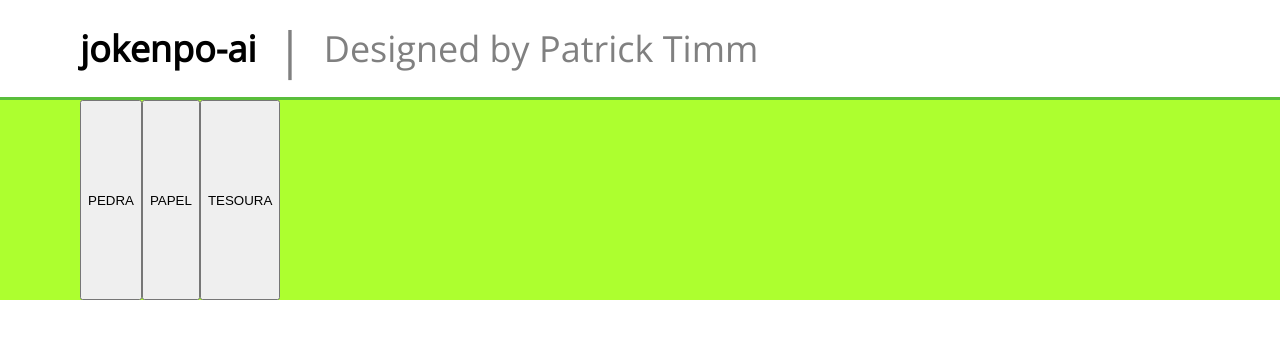
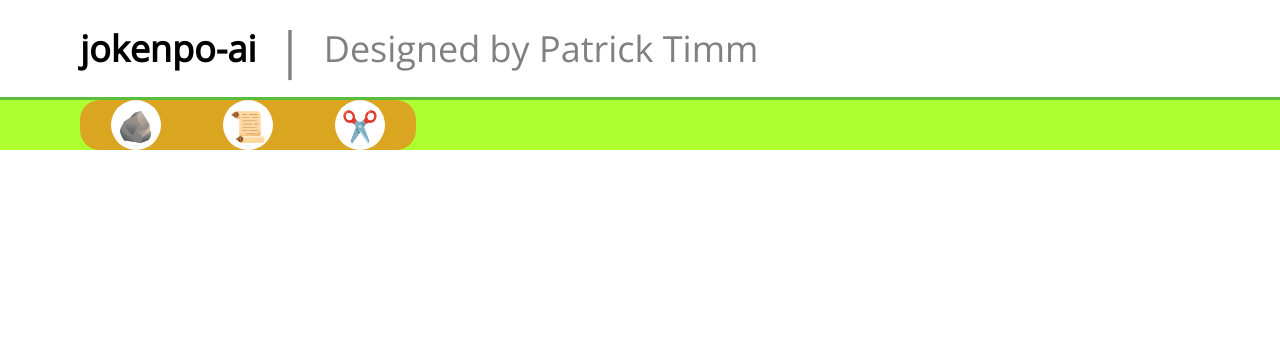
Before and after one commit to pctimm/jokenpo-ai, a website: page webapp/index.html in a window 1280 px wide. Drawn offline with nearby package versions, Linux system fonts and the light colour scheme.

Commit message:
button placeholders

```diff
--- a/webapp/css/style.css
+++ b/webapp/css/style.css
@@ -55,6 +55,29 @@ header {
 .play-content {
     display: flex;
     width: 100%;
-    height: 200px;
+    height: 100%;
     background-color: greenyellow;
 }
+
+.choose-buttons-content {
+    width: 30%;
+
+    display: flex;
+    justify-content: space-around;
+    background-color: goldenrod;
+    border-radius: 20px;
+}
+
+.button-choose {
+    display: flex;
+    align-items: center;
+    justify-content: center;
+    width: 50px;
+    height: 50px;
+    border-radius: 50px;
+    background-color: rgb(255, 255, 255);
+}
+
+.emoji-button {
+    font-size: 30px;
+}
--- a/webapp/index.html
+++ b/webapp/index.html
@@ -21,9 +21,18 @@
         </header>
 
         <section class="container play-content">
-            <button>PEDRA</button>
-            <button>PAPEL</button>
-            <button>TESOURA</button>
+            <div class="choose-buttons-content">
+                <span class="button-choose">
+                    <p class="emoji-button">🪨</p>
+                </span>
+                <span class="button-choose">
+                    <p class="emoji-button">📜</p>
+                </span>
+                <span class="button-choose">
+                    <p class="emoji-button">✂️</p>
+                </span>
+            </div>
+
         </section>
     </body>
 </html>
```
